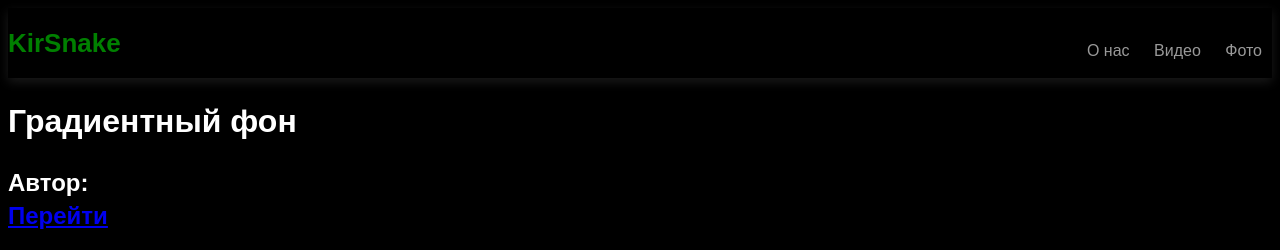
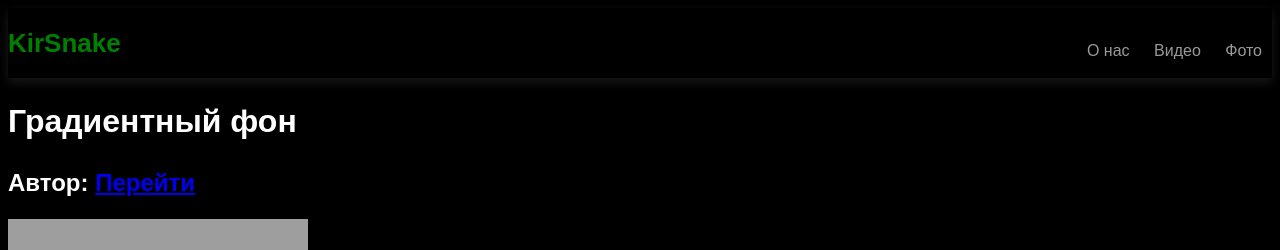
Before and after one commit to kirsnaker/kirsnake, a plain HTML site: page photo.html in a window 1280 px wide. Shown: the top 250 px of the page. Drawn offline with Linux system fonts and the light colour scheme; grey boxes are pictures that could not be loaded.

Commit message:
Update photo.html

```diff
--- a/photo.html
+++ b/photo.html
@@ -33,7 +33,7 @@ body {
    </ul>
    <header aligh = "center">
       <h1> <span style="color: white;">Градиентный фон</h1></span>
-      <h2> <span style="color: white;">Автор: <nav class="ahref1"><a href="https://ru.pinterest.com/pin/wallpapers--642114859345741545">Перейти</a></h2></span></nav>
+      <h2> <span style="color: white;">Автор: <a class="href1"; href="https://ru.pinterest.com/pin/wallpapers--642114859345741545">Перейти</a></h2></span>
       </span></p>
 <img src="https://i.pinimg.com/originals/42/f8/d1/42f8d12ac3db780d86702ed38ae52cb4.jpg" width="300" height="270">
        <h1> <span style="color: white;">Кот Макс</h1></span>
```
